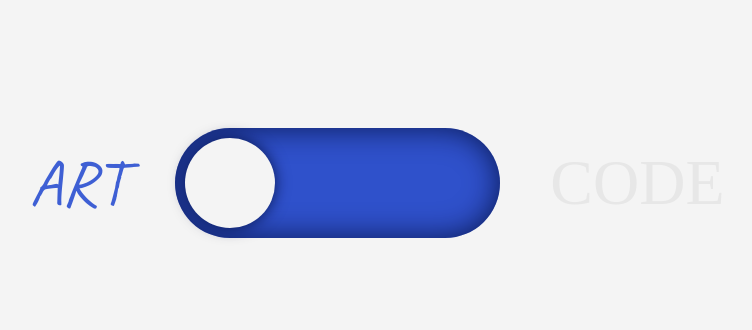
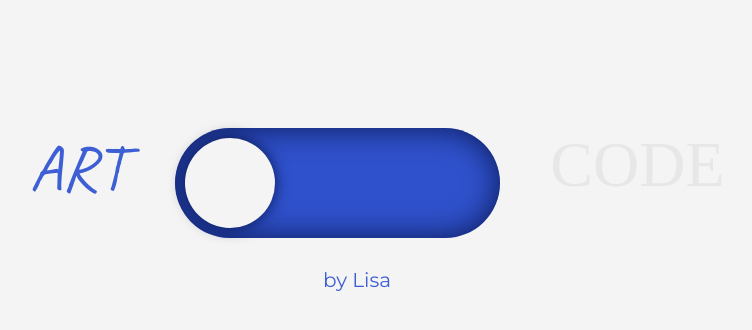
Before and after one commit to Moinom/portfolio-frontend, a React (Create React App) app: page / in a window 1280 px wide. Shown: the top 330 px of the page, without its empty margins (263-1015 px from the left). Built offline with nearby package versions, Linux system fonts and the light colour scheme; a web font is replaced by a local one.

Commit message:
added subtitle

```diff
--- a/src/components/header/Header.module.css
+++ b/src/components/header/Header.module.css
@@ -1,9 +1,14 @@
 .headerWrapper {
   width: 100%;
   display: flex;
+  flex-direction: column;
   justify-content: center;
   align-items: center;
   padding: 10% 0 0 0;
+}
+
+.switchWrapper {
+  display: flex;
 }
 
 .themeLabel {
@@ -20,3 +25,9 @@
   font-family: 'Iceberg';
   color: #e7e7e7;
 }
+
+.subTitle {
+  font-family: 'Montserrat';
+  font-size: 20px;
+  margin: 30px 0 0 -40px;
+}
--- a/src/components/header/Header.tsx
+++ b/src/components/header/Header.tsx
@@ -5,9 +5,12 @@ import styles from './Header.module.css';
 function Header() {
   return (
     <div className={styles.headerWrapper}>
-      <span className={`${styles.themeLabel} ${styles.art}`}>Art</span>
-      <ToggleSwitch />
-      <span className={`${styles.themeLabel} ${styles.code}`}>Code</span>
+      <div className={styles.switchWrapper}>
+        <span className={`${styles.themeLabel} ${styles.art}`}>Art</span>
+        <ToggleSwitch />
+        <span className={`${styles.themeLabel} ${styles.code}`}>Code</span>
+      </div>
+      <span className={styles.subTitle}>by Lisa</span>
     </div>
   );
 }
```
